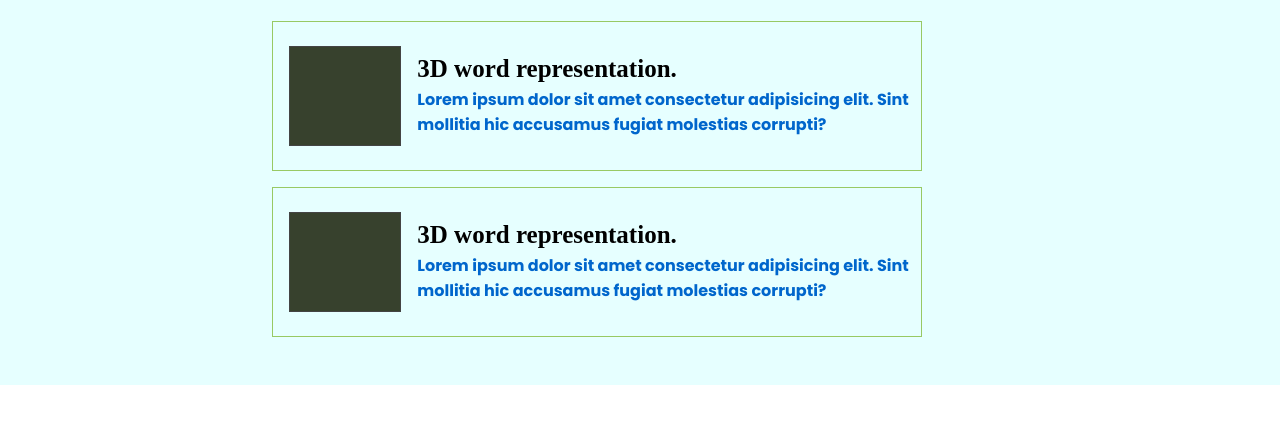
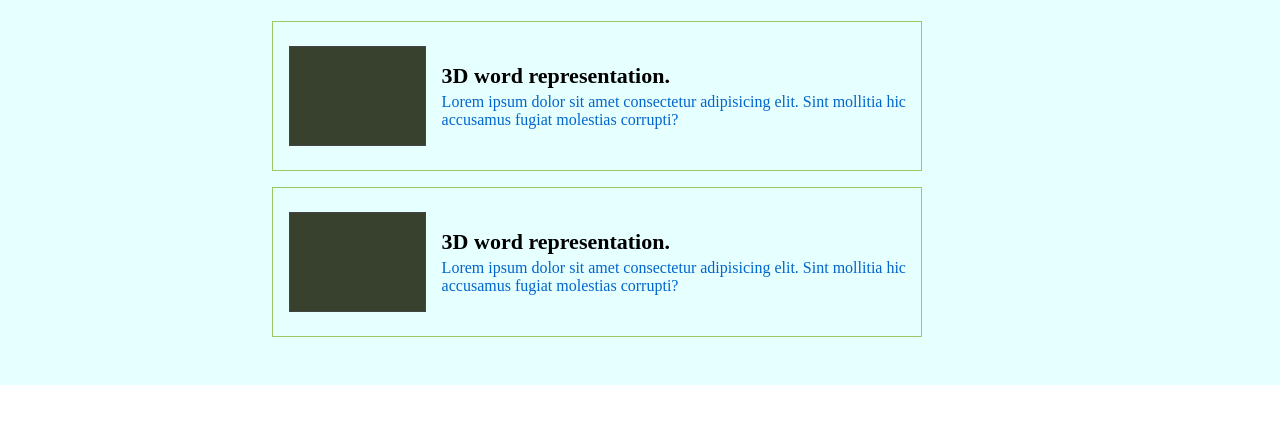
Before and after one commit to opiyo-lutaya/pyramidal-one, a plain HTML site: page project.html in a window 1280 px wide. Shown: the part 189-612 px from the top of the page. Drawn offline with nearby package versions, Linux system fonts and the light colour scheme; a web font is replaced by a local one.

Commit message:
first commit

```diff
--- a/project.css
+++ b/project.css
@@ -77,7 +77,7 @@ main {
 }
 
 .project-summary {
-  /* min-height: 10px; */
+  min-height: 10px;
   display: flex;
   flex-direction: column;
   justify-content: center;
@@ -85,11 +85,11 @@ main {
 }
 
 .project-summary h3 {
-  font-size: 25px;
+  font-size: 22px;
   color: black;
 }
 
 .project-summary span {
   color: #0066cc;
-  font-family: "Poppins", sans-serif;
+  /* font-family: "Poppins", sans-serif; */
 }
```
